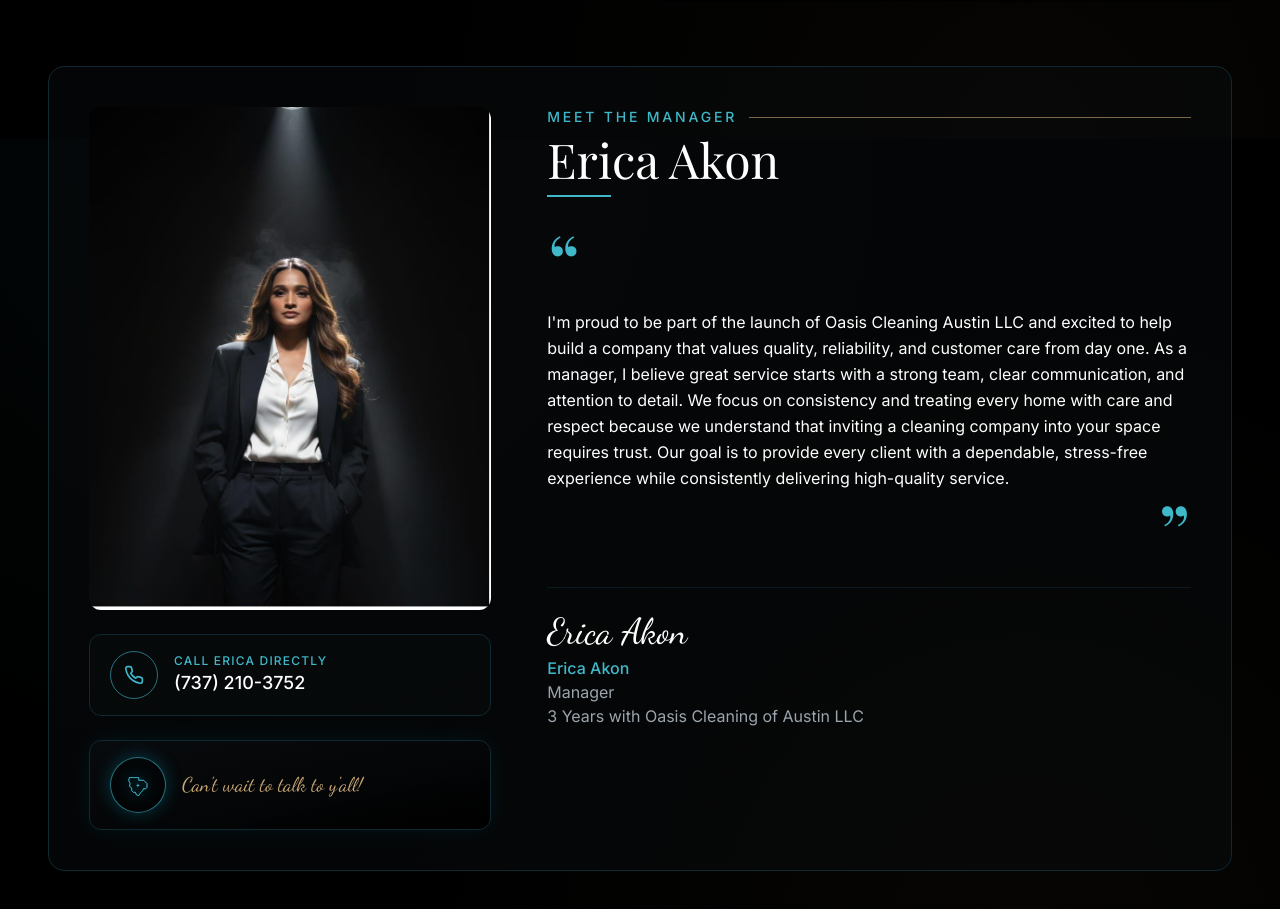
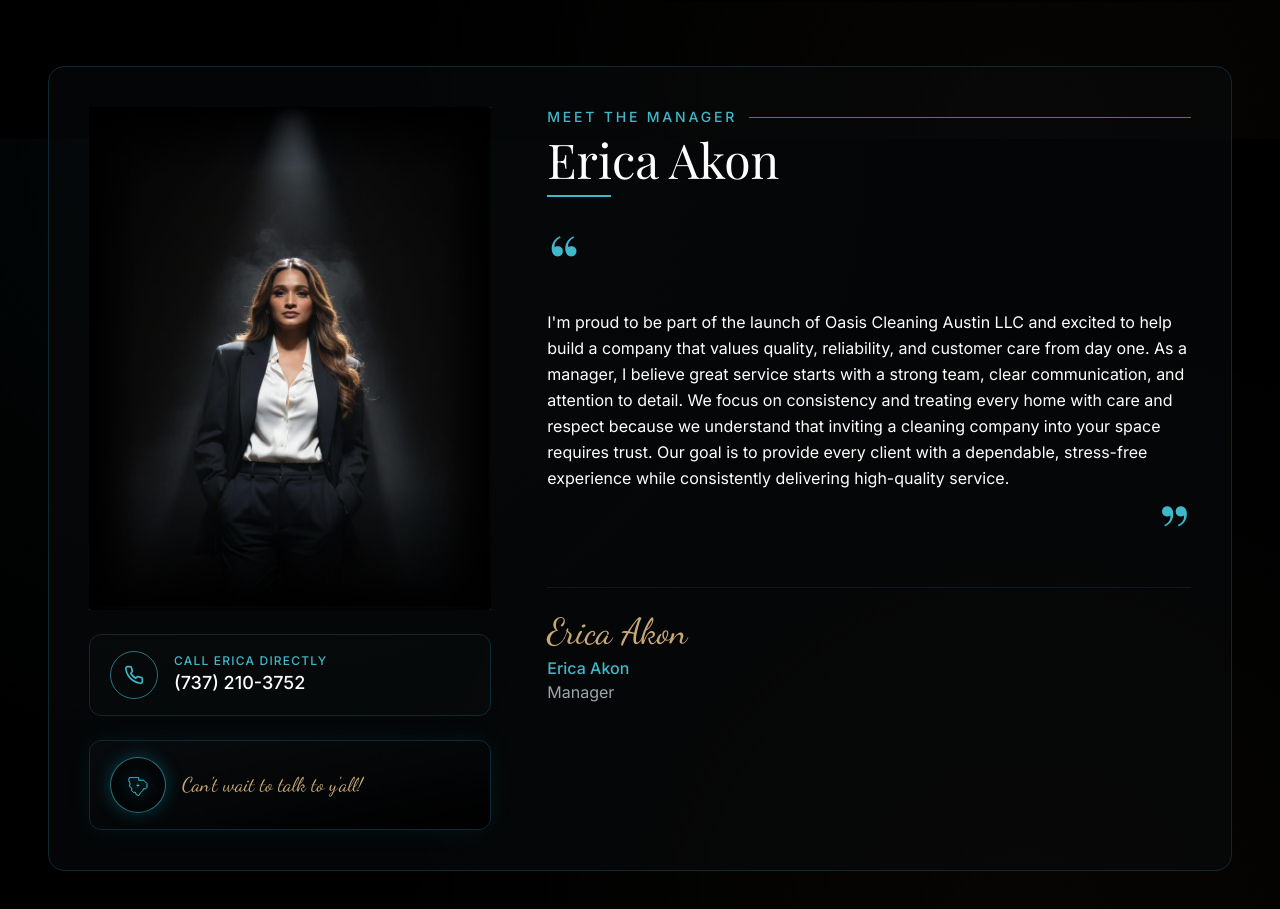
Before and after one commit to BitNByte-IT/Oasis_Cleaning_Project, a Next.js app: page /about in a window 1280 px wide. Shown: the part 661-1570 px from the top of the page. Built offline with nearby package versions, Linux system fonts and the light colour scheme; no server answers.

Commit message:
about page manager image, contentsand services page upates

```diff
--- a/src/app/about/page.jsx
+++ b/src/app/about/page.jsx
@@ -166,13 +166,27 @@ export default function AboutPage() {
 
             {/* Manager image + call button */}
             <div className="flex flex-col gap-6">
-              <div className="relative aspect-[4/5] w-full overflow-hidden rounded-xl bg-brand-bg">
+              <div className="relative aspect-[4/5] w-full overflow-hidden rounded-sm">
                 <Image
                   src="/images/manager.jpeg"
                   alt={about.manager.name}
                   fill
                   sizes="(min-width: 1024px) 33vw, 100vw"
                   className="object-cover"
+                />
+                <div
+                  className="pointer-events-none absolute inset-0"
+                  style={{
+                    background:
+                      'linear-gradient(to right, #000 0%, rgba(0,0,0,0) 12%, rgba(0,0,0,0) 88%, #000 100%)',
+                  }}
+                />
+                <div
+                  className="pointer-events-none absolute inset-0"
+                  style={{
+                    background:
+                      'linear-gradient(to bottom, #000 0%, rgba(0,0,0,0) 12%, rgba(0,0,0,0) 75%, #000 100%)',
+                  }}
                 />
               </div>
               <CallButton variant="outline" className="w-full" label="CALL ERICA DIRECTLY" />
@@ -231,12 +245,11 @@ export default function AboutPage() {
               {/* Signature block */}
               <div className="mt-4 border-t border-brand-border/60 pt-6">
                 {/* Handwritten cursive signature via Dancing Script */}
-                <p className="font-script text-4xl text-white">
+                <p className="font-script text-4xl text-brand-gold">
                   {about.manager.name}
                 </p>
                 <p className="mt-1 font-medium text-brand-teal">{about.manager.name}</p>
                 <p className="text-brand-textMuted">{about.manager.title}</p>
-                <p className="text-brand-textMuted">{about.manager.tenure}</p>
               </div>
             </div>
           </div>
--- a/src/app/page.jsx
+++ b/src/app/page.jsx
@@ -46,7 +46,7 @@ export default function HomePage() {
 
           {/* Right – hero image */}
           <div className="order-1 lg:order-2">
-            <div className="relative aspect-[4/3] w-full overflow-hidden rounded-2xl lg:aspect-[5/4]">
+            <div className="relative aspect-[4/3] w-full overflow-hidden lg:aspect-[5/4]">
               <Image
                 src="/images/home-kitchen.png"
                 alt="Bright modern kitchen with marble island"
@@ -59,7 +59,14 @@ export default function HomePage() {
                 className="pointer-events-none absolute inset-0"
                 style={{
                   background:
-                    'linear-gradient(to right, #000 0%, rgba(0,0,0,0.4) 15%, rgba(0,0,0,0) 35%)',
+                    'linear-gradient(to right, #000 0%, rgba(0,0,0,0.5) 20%, rgba(0,0,0,0) 45%)',
+                }}
+              />
+              <div
+                className="pointer-events-none absolute inset-0"
+                style={{
+                  background:
+                    'linear-gradient(to bottom, #000 0%, rgba(0,0,0,0) 15%, rgba(0,0,0,0) 85%, #000 100%)',
                 }}
               />
             </div>
--- a/src/app/services/page.jsx
+++ b/src/app/services/page.jsx
@@ -91,7 +91,7 @@ export default function ServicesPage() {
           {services.whyChooseUs.title}
         </h2>
 
-        <div className="mt-8 grid grid-cols-2 gap-y-8 md:grid-cols-5 md:divide-x md:divide-brand-border">
+        <div className="mt-8 grid grid-cols-2 gap-y-8 sm:grid-cols-3 lg:grid-cols-6 lg:divide-x lg:divide-brand-border">
           {services.whyChooseUs.items.map((item) => {
             const Icon = whyChooseIcons[item.icon];
             return (
--- a/src/components/ui/ServiceIcons.jsx
+++ b/src/components/ui/ServiceIcons.jsx
@@ -11,6 +11,8 @@ import {
   ShieldCheck,
   Clock,
   Users,
+  UserCheck,
+  Leaf,
 } from 'lucide-react';
 
 function HomeSparkle({ className }) {
@@ -56,11 +58,12 @@ export const serviceIcons = {
 };
 
 export const whyChooseIcons = {
-  shield: ShieldCheck,
+  'user-check': UserCheck,
   'sparkle-plus': SparkleStar,
   clock: Clock,
   users: Users,
   'shield-check': ShieldCheck,
+  leaf: Leaf,
 };
 
 export { Sparkles, Home };
--- a/src/data/services.json
+++ b/src/data/services.json
@@ -17,10 +17,11 @@
   "whyChooseUs": {
     "title": "WHY CLIENTS CHOOSE OASIS CLEANING",
     "items": [
-      { "icon": "shield", "label": "Reliable & Background Checked" },
+      { "icon": "user-check", "label": "Reliable & Background Checked" },
       { "icon": "sparkle-plus", "label": "Attention to Detail" },
       { "icon": "clock", "label": "Flexible Scheduling" },
       { "icon": "users", "label": "Friendly Professional Team" },
+         { "icon": "leaf", "label": "Eco-Friendly Products" },
       { "icon": "shield-check", "label": "Licensed & Insured" }
     ]
   },
```
